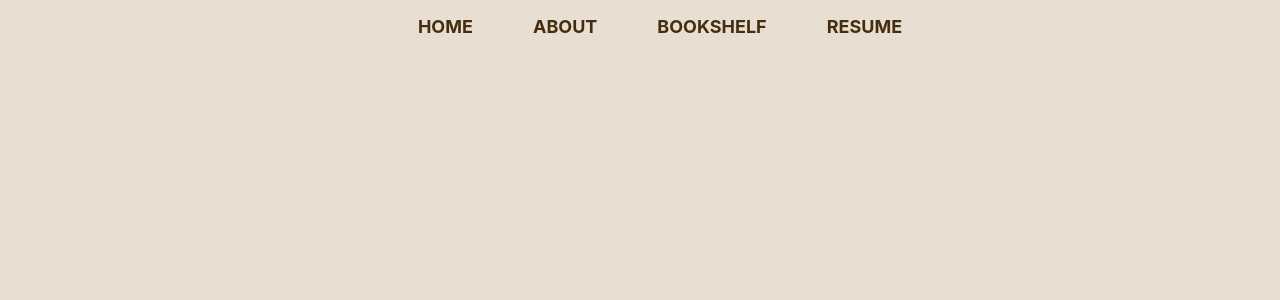
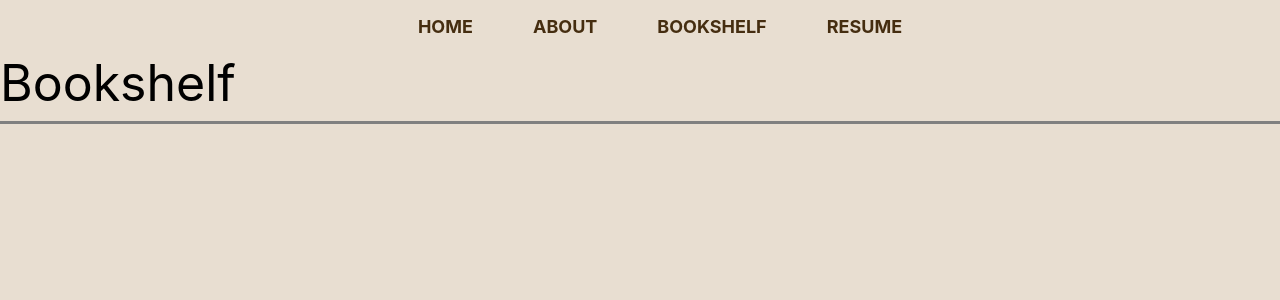
Before and after one commit to SunnyWan59/personal-website, a React (Create React App) app: page /bookshelf in a window 1280 px wide. Shown: the top 300 px of the page. Built offline with nearby package versions, Linux system fonts and the light colour scheme.

Commit message:
Update bookshelf.js

```diff
--- a/src/pages/Bookshelf/bookshelf.js
+++ b/src/pages/Bookshelf/bookshelf.js
@@ -6,6 +6,8 @@ function Bookshelf(){
     return(
         <div>
             <Navbar/>
+            <div id="title"> Bookshelf</div>
+            <hr width="100%" size="3" color="grey"></hr>
         </div>
     )
 }
```
